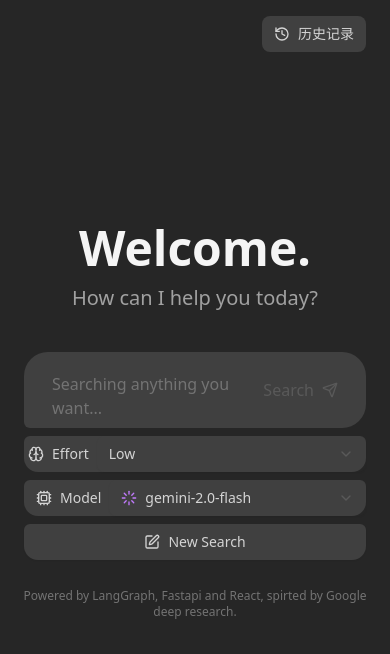
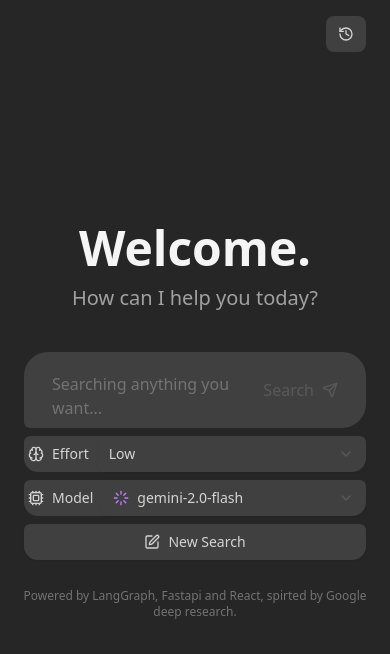
Before and after one commit to LeeSKII/fullstack-langgraph-deepsearch, a React (Vite) app in the folder frontend/: page / in a window 390 px wide. Shown: the top 654 px of the page. Built offline with nearby package versions, Linux system fonts and the light colour scheme.

Commit message:
update visual style and mobile style

```diff
--- a/frontend/src/Home.jsx
+++ b/frontend/src/Home.jsx
@@ -59,7 +59,7 @@ const Home = () => {
           className="bg-neutral-700 hover:bg-neutral-600 text-neutral-300"
         >
           <History />
-          历史记录
+          <span className="hidden sm:inline">历史记录</span>
         </Button>
       </div>
 
--- a/frontend/src/components/InputForm.jsx
+++ b/frontend/src/components/InputForm.jsx
@@ -138,7 +138,7 @@ export const InputForm = ({
             </Select>
           </div>
           <div className="flex flex-row gap-2 bg-neutral-700 border-neutral-600 text-neutral-300 focus:ring-neutral-500 rounded-xl rounded-t-sm pl-1 w-full sm:w-auto">
-            <div className="flex flex-row items-center text-sm ml-2">
+            <div className="flex flex-row items-center text-sm">
               <Cpu className="h-4 w-4 mr-2" />
               Model
             </div>
```
